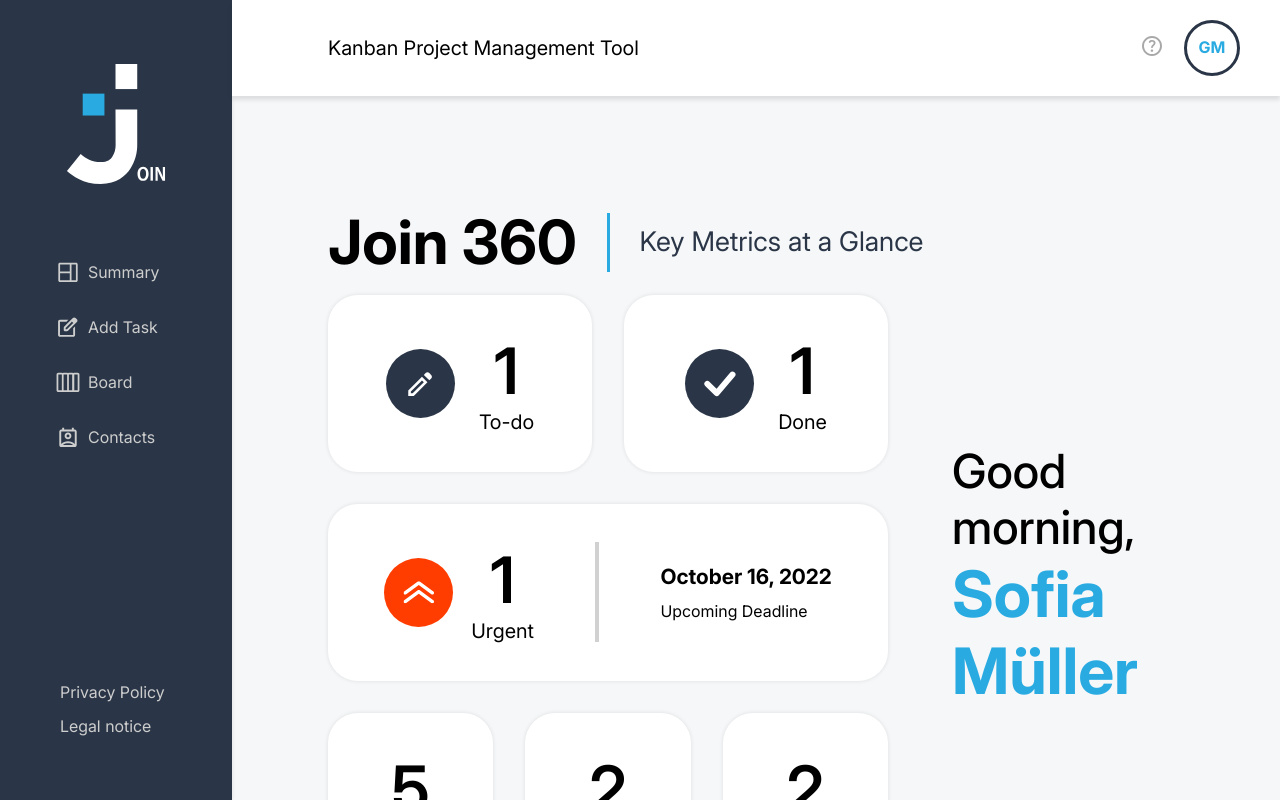
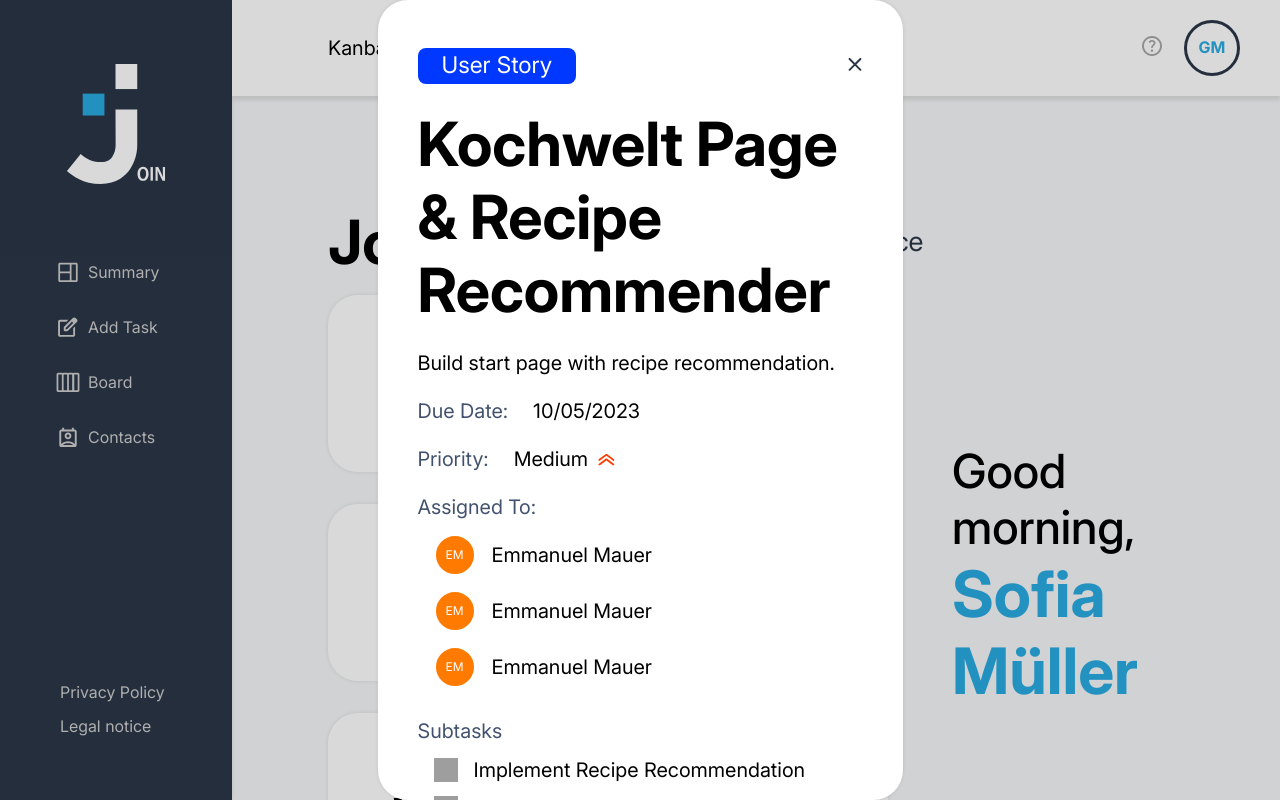
Before and after one commit to mahapiri/join-frontend, an Angular app: page / in a window 1280 px wide. Built offline with nearby package versions, Linux system fonts and the light colour scheme; grey boxes are pictures that could not be loaded.

Commit message:
added card (addtask + card)

```diff
--- a/src/app/add-task/form/form.component.scss
+++ b/src/app/add-task/form/form.component.scss
@@ -393,13 +393,14 @@ mat-datepicker {
 
 .subtask-list {
     width: 100%;
-    height: 124px;
+    height: 78px;
     display: flex;
     flex-direction: column;
     gap: 8px;
     position: absolute;
     top: calc(100% + 8px);
     overflow-y: auto;
+    overflow-x: hidden;
     padding: 0;
 
     .input-icon-container {
--- a/src/app/app.component.html
+++ b/src/app/app.component.html
@@ -1,4 +1,8 @@
 <app-dashboard></app-dashboard>
-<!-- <div class="popup">
-
-</div> -->
+<div class="popup-container" *ngIf="isPopup">
+    <div class="popup-content" [ngClass]="{'add-task': isAddTask, 'card': isCard}">
+        <img class="close-icon" src="assets/img/close/default-disable.svg" alt="Close" (click)="close()">
+        <app-add-task *ngIf="isAddTask"></app-add-task>
+        <app-card *ngIf="isCard"></app-card>
+    </div>
+</div>
--- a/src/app/app.component.scss
+++ b/src/app/app.component.scss
@@ -1,4 +1,6 @@
-.popup {
+@import "../styles.scss";
+
+.popup-container {
     width: 100vw;
     height: 100vh;
     position: absolute;
@@ -6,4 +8,39 @@
     left: 0;
     z-index: 1;
     background-color: rgba(0, 0, 0, 0.15);
+    display: flex;
+    justify-content: center;
+    align-items: center;
 }
+
+.popup-content {
+    position: relative;
+    @include popup;
+    padding: 48px 40px;
+    overflow-y: scroll;
+}
+
+.add-task {
+    width: auto;
+    height: auto;
+}
+
+.card {
+    width: 525px;
+    max-height: 100vh;
+    overflow-y: hidden;
+}
+
+.close-icon {
+    width: 32px;
+    height: 32px;
+    position: absolute;
+    right: 32px;
+    border-radius: 56px;
+    cursor: pointer;
+    @include transition-100;
+
+    &:hover {
+        background-color: var(--lightgray);
+    }
+}
--- a/src/app/app.component.ts
+++ b/src/app/app.component.ts
@@ -1,14 +1,24 @@
 import { Component } from '@angular/core';
 import { RouterOutlet } from '@angular/router';
 import { DashboardComponent } from './dashboard/dashboard.component';
+import { AddTaskComponent } from './popups/add-task/add-task.component';
+import { CommonModule } from '@angular/common';
+import { CardComponent } from './popups/card/card.component';
 
 @Component({
   selector: 'app-root',
   standalone: true,
-  imports: [RouterOutlet, DashboardComponent],
+  imports: [CommonModule, RouterOutlet, DashboardComponent, AddTaskComponent, CardComponent],
   templateUrl: './app.component.html',
   styleUrl: './app.component.scss'
 })
 export class AppComponent {
   title = 'Join';
+  isPopup: boolean = true;
+  isAddTask: boolean = false;
+  isCard: boolean = true;
+
+  close() {
+    this.isPopup = false;
+  }
 }
--- a/src/app/popups/add-task/add-task.component.html
+++ b/src/app/popups/add-task/add-task.component.html
@@ -1 +1,2 @@
-<p>add-task works!</p>
+<h3>Add Task</h3>
+<app-form></app-form>
--- a/src/app/popups/add-task/add-task.component.scss
+++ b/src/app/popups/add-task/add-task.component.scss
@@ -0,0 +1 @@
+@import "../../../styles.scss";
--- a/src/app/popups/add-task/add-task.component.ts
+++ b/src/app/popups/add-task/add-task.component.ts
@@ -1,9 +1,10 @@
 import { Component } from '@angular/core';
+import { FormComponent } from '../../add-task/form/form.component';
 
 @Component({
   selector: 'app-add-task',
   standalone: true,
-  imports: [],
+  imports: [FormComponent],
   templateUrl: './add-task.component.html',
   styleUrl: './add-task.component.scss'
 })
--- a/src/app/popups/card/card.component.html
+++ b/src/app/popups/card/card.component.html
@@ -1 +1,80 @@
-<p>card works!</p>
+<div class="card-container">
+    <h6 class="category">User Story</h6>
+    <h3>Kochwelt Page & Recipe Recommender</h3>
+    <p>Build start page with recipe recommendation.</p>
+    <div class="card-content">
+        <p class="gray">Due Date:</p>
+        <p>10/05/2023</p>
+    </div>
+    <div class="card-content">
+        <p class="gray">Priority:</p>
+        <div class="prio-content">
+            <p>Medium</p>
+            <img src="../../../assets/img/prio/urgent-default.svg" alt="">
+        </div>
+    </div>
+    <div class="card-content a-s-container">
+        <p class="gray">Assigned To:</p>
+        <div class="assigned-box">
+            <div class="a-s-content">
+                <div class="contact-icon">EM</div>
+                <p>Emmanuel Mauer</p>
+            </div>
+            <div class="a-s-content">
+                <div class="contact-icon">EM</div>
+                <p>Emmanuel Mauer</p>
+            </div>
+            <div class="a-s-content">
+                <div class="contact-icon">EM</div>
+                <p>Emmanuel Mauer</p>
+            </div>
+        </div>
+    </div>
+    <div class="card-content a-s-container">
+        <p class="gray">Subtasks</p>
+        <div class="subtask-box">
+            <div class="a-s-content">
+                <img class="checkbox" [src]="checkboxUrl" alt="Check" (click)="toggleCheck()"
+                    (mouseover)="hoverCheckbox()" (mouseleave)="leaveCheckbox()">
+                <p>Implement Recipe Recommendation</p>
+            </div>
+            <div class="a-s-content">
+                <img class="checkbox" [src]="checkboxUrl" alt="Check" (click)="toggleCheck()"
+                    (mouseover)="hoverCheckbox()" (mouseleave)="leaveCheckbox()">
+                <p>Start Page Layout</p>
+            </div>
+        </div>
+    </div>
+    <div class="card-content edit-delete-container">
+        <div class="edit-delete-section">
+            <div class="edit-delete-content">
+                <svg width="33" height="33" viewBox="0 0 33 33" fill="none" xmlns="http://www.w3.org/2000/svg">
+                    <mask id="mask0_75592_8413" style="mask-type:alpha" maskUnits="userSpaceOnUse" x="0" y="0"
+                        width="33" height="33">
+                        <rect x="0.394531" y="0.80835" width="32" height="32" fill="#D9D9D9" />
+                    </mask>
+                    <g mask="url(#mask0_75592_8413)">
+                        <path
+                            d="M7.0612 26.1418H8.92787L20.4279 14.6418L18.5612 12.7751L7.0612 24.2751V26.1418ZM26.1279 12.7084L20.4612 7.10843L22.3279 5.24176C22.839 4.73065 23.4668 4.4751 24.2112 4.4751C24.9556 4.4751 25.5834 4.73065 26.0945 5.24176L27.9612 7.10843C28.4723 7.61954 28.739 8.23621 28.7612 8.95843C28.7834 9.68065 28.539 10.2973 28.0279 10.8084L26.1279 12.7084ZM24.1945 14.6751L10.0612 28.8084H4.39453V23.1418L18.5279 9.00843L24.1945 14.6751Z"
+                            fill="#2A3647" />
+                    </g>
+                </svg>
+                <a>Edit</a>
+            </div>
+            <div class="edit-delete-content">
+                <svg width="25" height="24" viewBox="0 0 25 24" fill="none" xmlns="http://www.w3.org/2000/svg">
+                    <mask id="mask0_75601_14777" style="mask-type:alpha" maskUnits="userSpaceOnUse" x="0" y="0"
+                        width="25" height="24">
+                        <rect x="0.144531" width="24" height="24" fill="#D9D9D9" />
+                    </mask>
+                    <g mask="url(#mask0_75601_14777)">
+                        <path
+                            d="M7.14453 21C6.59453 21 6.1237 20.8042 5.73203 20.4125C5.34036 20.0208 5.14453 19.55 5.14453 19V6C4.8612 6 4.6237 5.90417 4.43203 5.7125C4.24036 5.52083 4.14453 5.28333 4.14453 5C4.14453 4.71667 4.24036 4.47917 4.43203 4.2875C4.6237 4.09583 4.8612 4 5.14453 4H9.14453C9.14453 3.71667 9.24036 3.47917 9.43203 3.2875C9.6237 3.09583 9.8612 3 10.1445 3H14.1445C14.4279 3 14.6654 3.09583 14.857 3.2875C15.0487 3.47917 15.1445 3.71667 15.1445 4H19.1445C19.4279 4 19.6654 4.09583 19.857 4.2875C20.0487 4.47917 20.1445 4.71667 20.1445 5C20.1445 5.28333 20.0487 5.52083 19.857 5.7125C19.6654 5.90417 19.4279 6 19.1445 6V19C19.1445 19.55 18.9487 20.0208 18.557 20.4125C18.1654 20.8042 17.6945 21 17.1445 21H7.14453ZM7.14453 6V19H17.1445V6H7.14453ZM9.14453 16C9.14453 16.2833 9.24036 16.5208 9.43203 16.7125C9.6237 16.9042 9.8612 17 10.1445 17C10.4279 17 10.6654 16.9042 10.857 16.7125C11.0487 16.5208 11.1445 16.2833 11.1445 16V9C11.1445 8.71667 11.0487 8.47917 10.857 8.2875C10.6654 8.09583 10.4279 8 10.1445 8C9.8612 8 9.6237 8.09583 9.43203 8.2875C9.24036 8.47917 9.14453 8.71667 9.14453 9V16ZM13.1445 16C13.1445 16.2833 13.2404 16.5208 13.432 16.7125C13.6237 16.9042 13.8612 17 14.1445 17C14.4279 17 14.6654 16.9042 14.857 16.7125C15.0487 16.5208 15.1445 16.2833 15.1445 16V9C15.1445 8.71667 15.0487 8.47917 14.857 8.2875C14.6654 8.09583 14.4279 8 14.1445 8C13.8612 8 13.6237 8.09583 13.432 8.2875C13.2404 8.47917 13.1445 8.71667 13.1445 9V16Z"
+                            fill="#2A3647" />
+                    </g>
+                </svg>
+                <a>Delete</a>
+            </div>
+        </div>
+    </div>
+</div>
--- a/src/app/popups/card/card.component.scss
+++ b/src/app/popups/card/card.component.scss
@@ -0,0 +1,122 @@
+@import "../../../styles.scss";
+
+
+.card-container {
+    display: flex;
+    flex-direction: column;
+    gap: 24px;
+    overflow-y: scroll;
+}
+
+.category {
+    width: max-content;
+    color: var(--white);
+    border-radius: 8px;
+    padding: 4px 24px;
+    background-color: var(--blue);
+}
+
+.card-content {
+    display: flex;
+    gap: 25px;
+}
+
+.prio-content {
+    display: flex;
+    justify-content: center;
+    align-items: center;
+    gap: 10px;
+
+    img {
+        width: 17px;
+    }
+}
+
+.a-s-container {
+    flex-direction: column;
+    gap: 8px;
+}
+
+.assigned-box {
+    max-height: 176px;
+    overflow-y: scroll;
+}
+
+.subtask-box {
+    max-height: 76px;
+    overflow-y: scroll;
+}
+
+.a-s-content {
+    display: flex;
+    align-items: center;
+    gap: 16px;
+    padding: 7px 16px;
+}
+
+.contact-icon {
+    width: 42px;
+    height: 42px;
+    border-radius: 100%;
+    background-color: var(--orange);
+    font-family: Inter;
+    font-size: 12px;
+    font-weight: 400;
+    line-height: 14.4px;
+    text-align: center;
+    color: var(--white);
+    display: flex;
+    justify-content: center;
+    align-items: center;
+    border: 2px solid;
+}
+
+.gray {
+    color: rgba(66, 82, 110, 1);
+}
+
+.checkbox {
+    width: 24px;
+    height: 24px;
+    cursor: pointer;
+    @include transition-100;
+}
+
+.edit-delete-container {
+    justify-content: flex-end;
+}
+
+.edit-delete-section {
+    display: flex;
+    gap: 32px;
+    @include transition-100;
+
+    svg {
+       width: 24px;
+       height: 24px;
+    }
+
+    a {
+        color: var(--primary);
+    }
+}
+
+.edit-delete-content {
+    display: flex;
+    align-items: center;
+    justify-content: center;
+    gap: 8px;
+    @include transition-100;
+    cursor: pointer;
+
+    &:hover {
+        a {
+            color: var(--secondary);
+            font-weight: 700;
+        }
+
+        svg path {
+            fill: var(--secondary);
+        }
+    }
+}
--- a/src/app/popups/card/card.component.ts
+++ b/src/app/popups/card/card.component.ts
@@ -8,5 +8,34 @@ import { Component } from '@angular/core';
   styleUrl: './card.component.scss'
 })
 export class CardComponent {
+  checkboxUrl: string = 'assets/img/check-btn/default-disable.svg';
+  clickedCheckbox: boolean = false;
 
+  toggleCheck() {
+    this.clickedCheckbox = !this.clickedCheckbox;
+    this.updateCheckboxUrl();
+  }
+
+  hoverCheckbox() {
+    if (this.clickedCheckbox) {
+      this.checkboxUrl = 'assets/img/check-btn/hover-checked.svg';
+    } else {
+      this.checkboxUrl = 'assets/img/check-btn/hover-disable.svg';
+    }
+  }
+
+  leaveCheckbox() {
+    this.updateCheckboxUrl();
+  }
+
+  updateCheckboxUrl() {
+    if (this.clickedCheckbox) {
+      this.checkboxUrl = 'assets/img/check-btn/default-checked.svg';
+    } else {
+      this.checkboxUrl = 'assets/img/check-btn/default-disable.svg';
+    }
+  }
+
+
+  // clickedCheckbox ? 'assets/img/check-btn/default-checked.svg' : 'assets/img/check-btn/default-disable.svg'
 }
--- a/src/styles.scss
+++ b/src/styles.scss
@@ -262,3 +262,9 @@ mat-calendar {
 .mat-datepicker-content {
     margin-top: 8px;
 }
+
+@mixin popup {
+    border-radius: 30px;
+    background-color: var(--white);
+    @include box-shadow;
+}
```
